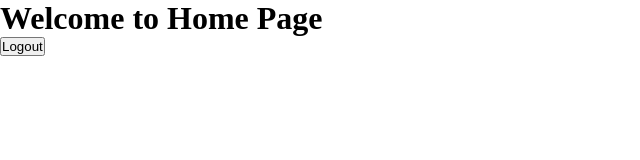
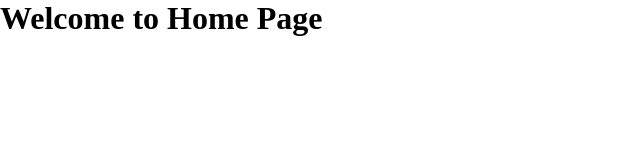
Before and after one commit to VijaylaxmiKaragaon/ReactJS, a React (Vite) app in the folder DCL/: page /home in a window 1280 px wide. Shown: the top 160 px of the page, without its empty margins (0-640 px from the left). Built offline with nearby package versions, Linux system fonts and the light colour scheme.

Commit message:
initial commit

```diff
--- a/DCL/src/components/Jun1/Home.jsx
+++ b/DCL/src/components/Jun1/Home.jsx
@@ -5,10 +5,6 @@ function Home() {
   return (
     <div>
       <h1>Welcome to Home Page</h1>
-
-      <Link to="/">
-        <button>Logout</button>
-      </Link>
     </div>
   );
 }
```
